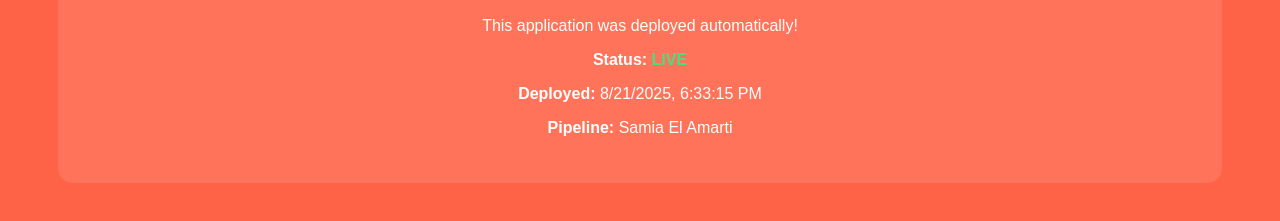
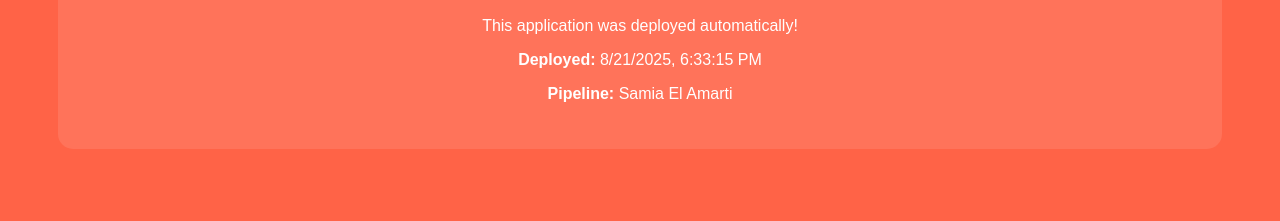
Before and after one commit to AmartiSamia/universal-test-app, a plain HTML site: page index.html in a window 1280 px wide. Shown: the part 165-386 px from the top of the page. Drawn offline with Linux system fonts and the light colour scheme.

Commit message:
fourth commit

```diff
--- a/index.html
+++ b/index.html
@@ -14,7 +14,7 @@
         <h1>🚀 Universal DevOps Pipeline</h1>
         <p>This application was deployed automatically!</p>
         <div>
-            <p><strong>Status:</strong> <span class="status">LIVE</span></p>
+            <!-- <p><strong>Status:</strong> <span class="status">LIVE</span></p> -->
             <p><strong>Deployed:</strong> <span id="time"></span></p>
             <p><strong>Pipeline:</strong> Samia El Amarti</p>
         </div>
```
